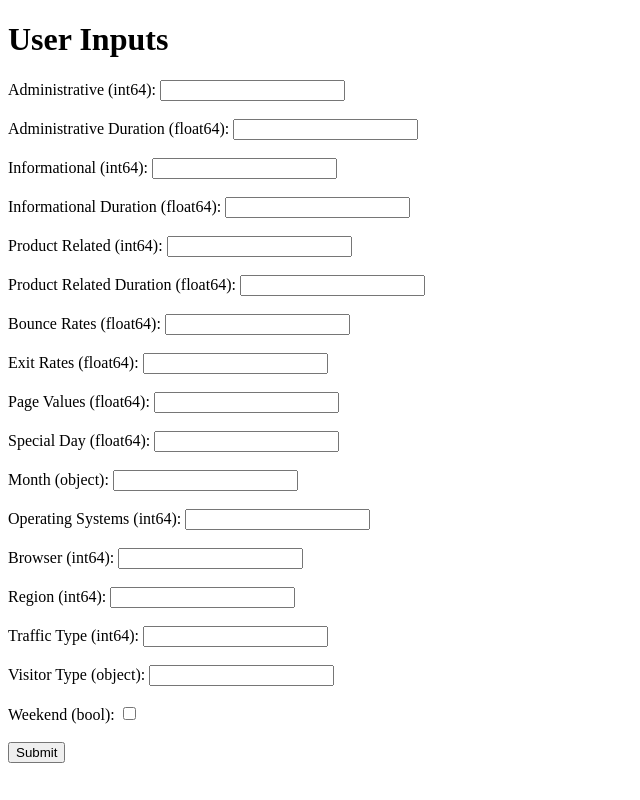
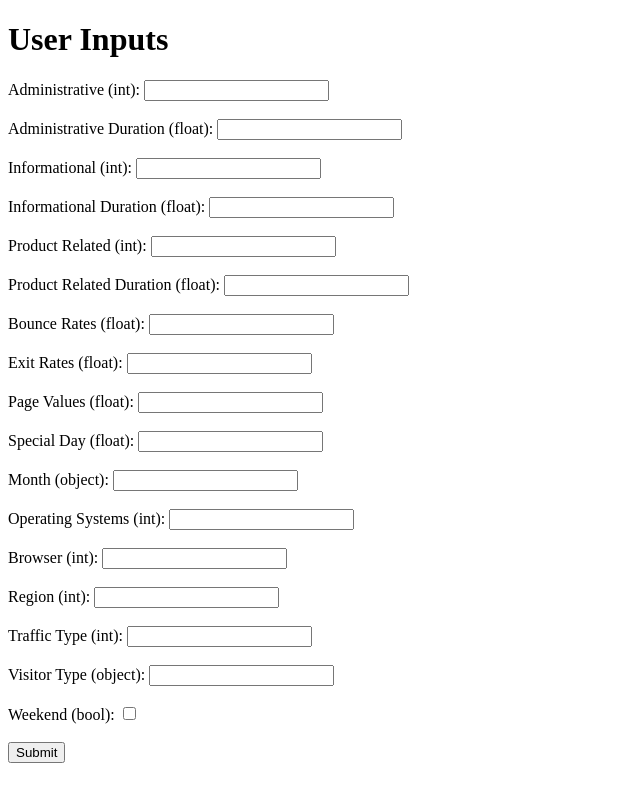
Before and after one commit to rtdjin3000/e_shoppers_intent, a Python web app: template templates/home.htm in a window 1280 px wide. Shown: the whole page, without its empty margins (0-640 px from the left). Run offline with Jinja, Linux system fonts and the light colour scheme; the template is opened without the code that fills it, so the values that code supplies are empty.

Commit message:
App files and templates

```diff
--- a/app.py
+++ b/app.py
@@ -1,6 +1,6 @@
 # 1. Library imports
 import uvicorn
-from fastapi import FastAPI
+from fastapi import FastAPI, Request
 import numpy as np
 import pickle
 import pandas as pd
--- a/osi.py
+++ b/osi.py
@@ -18,4 +18,3 @@ class osi(BaseModel):
     TrafficType: int
     VisitorType: object
     Weekend: bool
-    Revenue: bool
--- a/templates/home.htm
+++ b/templates/home.htm
@@ -6,49 +6,49 @@
 <body>
     <h1>User Inputs</h1>
     <form id="userInputForm">
-        <label for="administrative">Administrative (int64):</label>
+        <label for="administrative">Administrative (int):</label>
         <input type="number" id="administrative" name="administrative" required><br><br>
 
-        <label for="administrativeDuration">Administrative Duration (float64):</label>
+        <label for="administrativeDuration">Administrative Duration (float):</label>
         <input type="number" id="administrativeDuration" name="administrativeDuration" step="0.01" required><br><br>
 
-        <label for="informational">Informational (int64):</label>
+        <label for="informational">Informational (int):</label>
         <input type="number" id="informational" name="informational" required><br><br>
 
-        <label for="informationalDuration">Informational Duration (float64):</label>
+        <label for="informationalDuration">Informational Duration (float):</label>
         <input type="number" id="informationalDuration" name="informationalDuration" step="0.01" required><br><br>
 
-        <label for="productRelated">Product Related (int64):</label>
+        <label for="productRelated">Product Related (int):</label>
         <input type="number" id="productRelated" name="productRelated" required><br><br>
 
-        <label for="productRelatedDuration">Product Related Duration (float64):</label>
+        <label for="productRelatedDuration">Product Related Duration (float):</label>
         <input type="number" id="productRelatedDuration" name="productRelatedDuration" step="0.01" required><br><br>
 
-        <label for="bounceRates">Bounce Rates (float64):</label>
+        <label for="bounceRates">Bounce Rates (float):</label>
         <input type="number" id="bounceRates" name="bounceRates" step="0.01" required><br><br>
 
-        <label for="exitRates">Exit Rates (float64):</label>
+        <label for="exitRates">Exit Rates (float):</label>
         <input type="number" id="exitRates" name="exitRates" step="0.01" required><br><br>
 
-        <label for="pageValues">Page Values (float64):</label>
+        <label for="pageValues">Page Values (float):</label>
         <input type="number" id="pageValues" name="pageValues" step="0.01" required><br><br>
 
-        <label for="specialDay">Special Day (float64):</label>
+        <label for="specialDay">Special Day (float):</label>
         <input type="number" id="specialDay" name="specialDay" step="0.01" required><br><br>
 
         <label for="month">Month (object):</label>
         <input type="text" id="month" name="month" required><br><br>
 
-        <label for="operatingSystems">Operating Systems (int64):</label>
+        <label for="operatingSystems">Operating Systems (int):</label>
         <input type="number" id="operatingSystems" name="operatingSystems" required><br><br>
 
-        <label for="browser">Browser (int64):</label>
+        <label for="browser">Browser (int):</label>
         <input type="number" id="browser" name="browser" required><br><br>
 
-        <label for="region">Region (int64):</label>
+        <label for="region">Region (int):</label>
         <input type="number" id="region" name="region" required><br><br>
 
-        <label for="trafficType">Traffic Type (int64):</label>
+        <label for="trafficType">Traffic Type (int):</label>
         <input type="number" id="trafficType" name="trafficType" required><br><br>
 
         <label for="visitorType">Visitor Type (object):</label>
```
Also changed, not shown: README.md, 1 other file.
